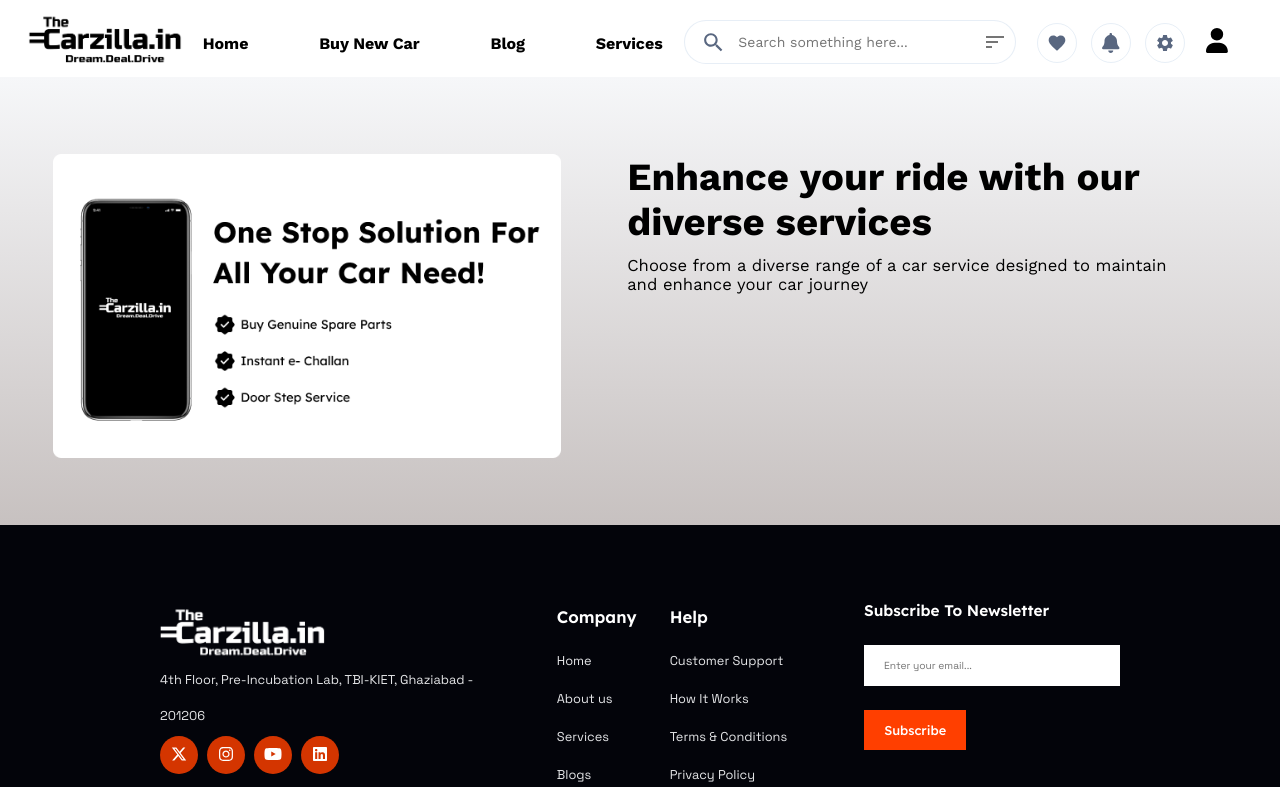
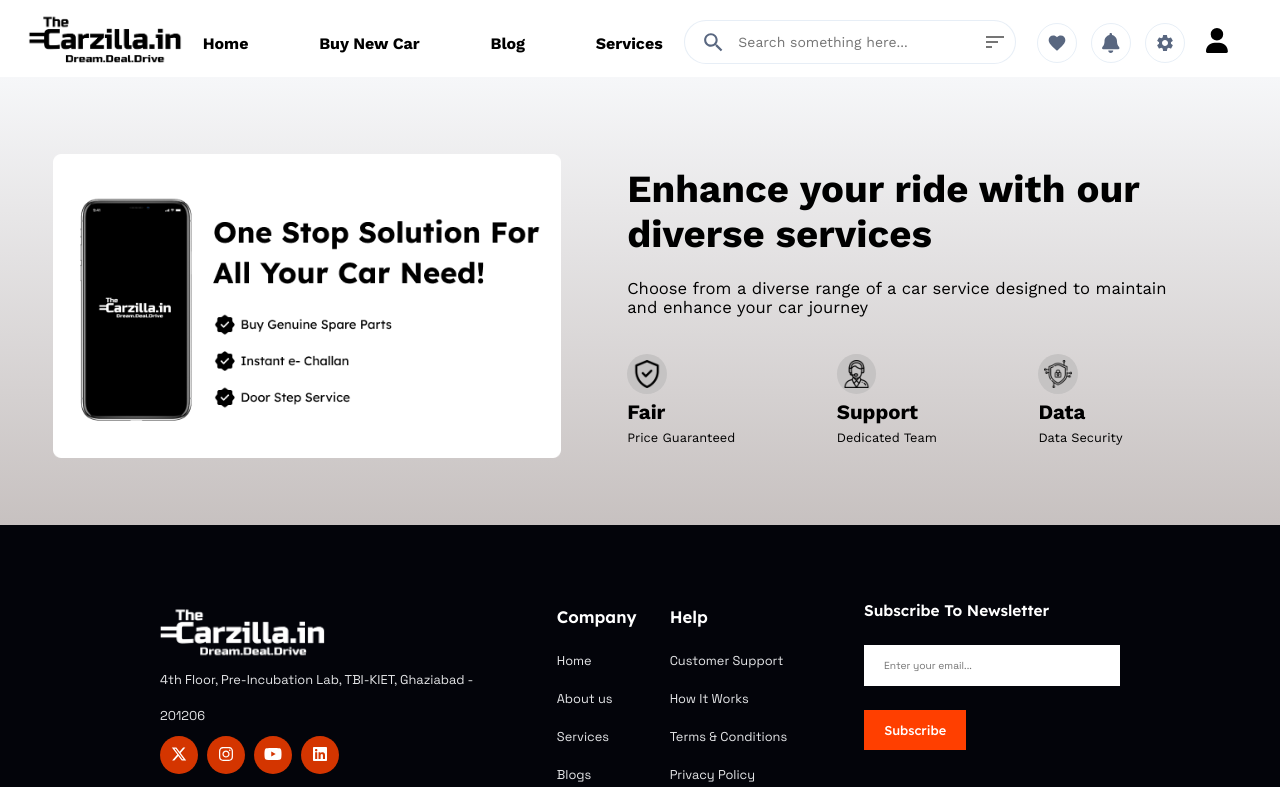
Before and after one commit to vrinda2606/thecarzilla, a React (Create React App) app: page /Services in a window 1280 px wide. Shown: the top 787 px of the page. Built offline with nearby package versions, Linux system fonts and the light colour scheme.

Commit message:
Services

```diff
--- a/src/Components/Navbar.js
+++ b/src/Components/Navbar.js
@@ -44,7 +44,7 @@
   };
 
 
-  const navbarHeight = '6vw'; // Adjust acc to height of Navbar
+  const navbarHeight = 90; // Adjust acc to height of Navbar
 
    const scrollToContactForm = () => {
      const contactFormElement = document.getElementById('contact-form-container');
--- a/src/Components/Services.js
+++ b/src/Components/Services.js
@@ -1,20 +1,39 @@
 import React from 'react';
-import { images } from '../utils/constants';
+import { images } from '../utils/servicesContent';
 
 const Services = () => {
   return (
     <>
       <div className='servicesI'>
          <div className='servicesIImage'>
-            <img src={images[25].url} alt='Services' style={{objectFit : 'contain',height: '100%',width : '100%'}}/>
+            <img src={images[0].url} alt='Services' style={{objectFit : 'contain',height: '100%',width : '100%'}}/>
          </div>
          <div className='servicesIContent'>
             <div className='servicesIContentHeading'>
               <h1>Enhance your ride with our diverse services</h1>
               <p>Choose from a diverse range of a car service designed to maintain and enhance your car journey</p>
             </div>
+            <div className='servicesIContentIcons'>
+               <div className='servIContentIcon'>
+                 <div className='servIIconDiv'><img src={images[1].url} alt='Services' style={{objectFit : 'contain',height: '70%',width : '70%'}}/></div>
+                 <div className='servIIconHeading'><h2>Fair</h2></div>
+                 <div className='servIIconPara'><p>Price Guaranteed</p></div>
+               </div>
+               <div className='servIContentIcon'>
+                 <div className='servIIconDiv'><img src={images[2].url} alt='Services' style={{objectFit : 'contain',height: '70%',width : '70%'}}/></div>
+                 <div className='servIIconHeading'><h2>Support</h2></div>
+                 <div className='servIIconPara'><p>Dedicated Team</p></div>
+               </div>
+               <div className='servIContentIcon'>
+                 <div className='servIIconDiv'><img src={images[3].url} alt='Services' style={{objectFit : 'contain',height: '70%',width : '70%'}}/></div>
+                 <div className='servIIconHeading'><h2>Data</h2></div>
+                 <div className='servIIconPara'><p>Data Security</p></div>
+               </div>
+            </div>
          </div>
       </div>
+
+
     </>
   )
 }
--- a/src/index.css
+++ b/src/index.css
@@ -1215,6 +1215,16 @@
   width: 48%;
   height: 80%;
   padding-left: 5%;
+  padding-top: 1%;
+  display: flex;
+  flex-direction: column;
+  justify-content: space-between;
+}
+.servicesIContent .servicesIContentHeading{
+  height: 53%;
+  display: flex;
+  flex-direction: column;
+  justify-content: space-between;
 }
 .servicesIContentHeading h1{
   font-size: 3vw;
@@ -1225,3 +1235,33 @@
   font-weight: 400;
   padding-top: 1vw;
 }
+.servicesIContent .servicesIContentIcons{
+  display: flex;
+  justify-content: space-between;
+  height: auto;
+  width: 90%;
+}
+.servicesIContentIcons .servIContentIcon{
+  height: 8vw;
+  display: flex;
+  flex-direction: column;
+  justify-content: space-evenly;
+}
+.servIContentIcon .servIIconDiv{
+  width: 3.1vw;
+  height: 3.1vw;
+  background-color: #c5c3c3;
+  border-radius: 100%;
+  display: flex;
+  align-items: center;
+  justify-content: center;
+}
+.servIContentIcon .servIIconHeading h2{
+  font-weight: 700;
+  font-size: 1.6vw;
+  align-items: center;
+}
+.servIContentIcon .servIIconPara p{
+  font-weight: 400;
+  font-size: 1vw;
+}
--- a/src/utils/constants.js
+++ b/src/utils/constants.js
@@ -22,7 +22,6 @@
 import img22 from '../Components/Images/PrivacyPolicy.jpeg';
 import img23 from '../Components/Images/bgEffect.png';
 import img24 from '../Components/Images/Login.png';
-import img25 from '../Components/Images/Services/Services.png';
 
 export const images = [
     {
@@ -123,8 +122,8 @@
         id: 24,
         url : img24
     },
-    {
-        id:25,
-        url : img25
-    }
+    // {
+    //     id:25,
+    //     url : img25
+    // }
 ]
--- /dev/null
+++ b/src/utils/servicesContent.js
@@ -0,0 +1,23 @@
+import img0 from '../Components/Images/Services/Services.png';
+import img1 from '../Components/Images/Services/servicesHome1.png';
+import img2 from '../Components/Images/Services/servicesHome2.png';
+import img3 from '../Components/Images/Services/servicesHome3.png';
+
+export const images=[
+    {
+        id:0,
+        url:img0
+    },
+    {
+        id:1,
+        url:img1
+    },
+    {
+        id:2,
+        url:img2
+    },
+    {
+        id:3,
+        url:img3
+    },
+]
```
